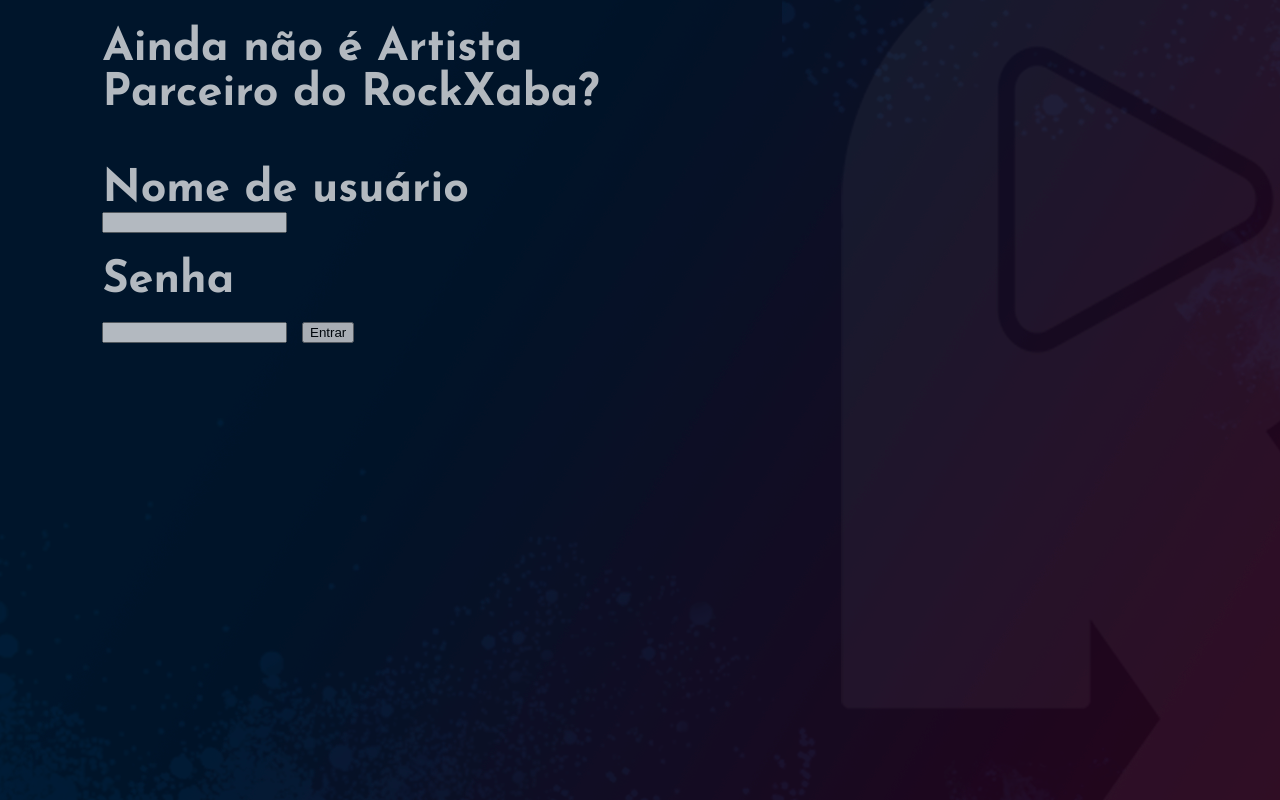
After one commit to Walentim/Artistas, a PHP site: page / in a window 1280 px wide. The commit adds this page. Run offline with PHP 8.4, Linux system fonts and the light colour scheme.

Commit message:
coloquei o formulário na página index.php

```diff
--- /dev/null
+++ b/index.php
@@ -0,0 +1,33 @@
+<!--
+####################################################################################################################
+########################################## MAIN ROCKXABA ARTISTAS ##################################################
+####################################################################################################################
+-->
+
+<?php
+
+
+
+?>
+
+
+<html>
+
+<head>
+    <link rel="stylesheet" type="text/css" href="style.css">
+</head>
+
+<body class="main">
+    <div class="texto-main">
+        <h3> Ainda não é Artista Parceiro do RockXaba?<h3>
+                <form class="formulario-cadastro">
+                    <p id="texto-form"> Nome de usuário</p>
+                    <input type="text" class="input-form">
+                    <p id="texto-form"> Senha </p>
+                    <input type="password" class="input-form">
+                    <button type="submit" class="botao-entrar"> Entrar </button>
+                </form>
+    </div>
+</body>
+
+</html>
--- a/style.css
+++ b/style.css
@@ -7,7 +7,7 @@
 
 /*
 ####################################################################################################################
-############################################### ESTILIZAÇÃO MAIN ###################################################
+############################################### ESTILIZAÇÃO INDEX ###################################################
 ####################################################################################################################
 */
 
@@ -19,24 +19,39 @@
     background-image: url( img/bg_main.png) ;
     background-position: fixed;
     background-repeat: no-repeat;
+    justify-content: flex-start;
 }
 
 /* estilização títulos main */
 .texto-main {
-    width: 70vw;
+    width: 40vw;
     max-width: 95%;
-    margin: 0 auto;
     display: flex;
     align-items: left;
     justify-content: space-around;
     font-size: 3vmax;
     color: white;
     opacity: 70%;
-    margin-bottom: 1.5vmax;
     font-family: 'Josefin Sans', sans-serif;
     text-align: justify;
     font-weight: 100;
+    display: flex;
+    flex-direction: column;
+    margin-left: 8vmax;
+    text-align:left;
 }
+
+h3{
+    margin: 0;
+    margin-top: 2vmax;
+}
+
+p{
+    margin: 0;
+    margin-top: 2vmax;
+
+}
+
 /*
 ####################################################################################################################
 ########################################### ESTILIZAÇÃO CADASTRO ###################################################
```
Also changed, not shown: config.php (added, +15 -0 lines), main.php (deleted, +0 -17 lines).
